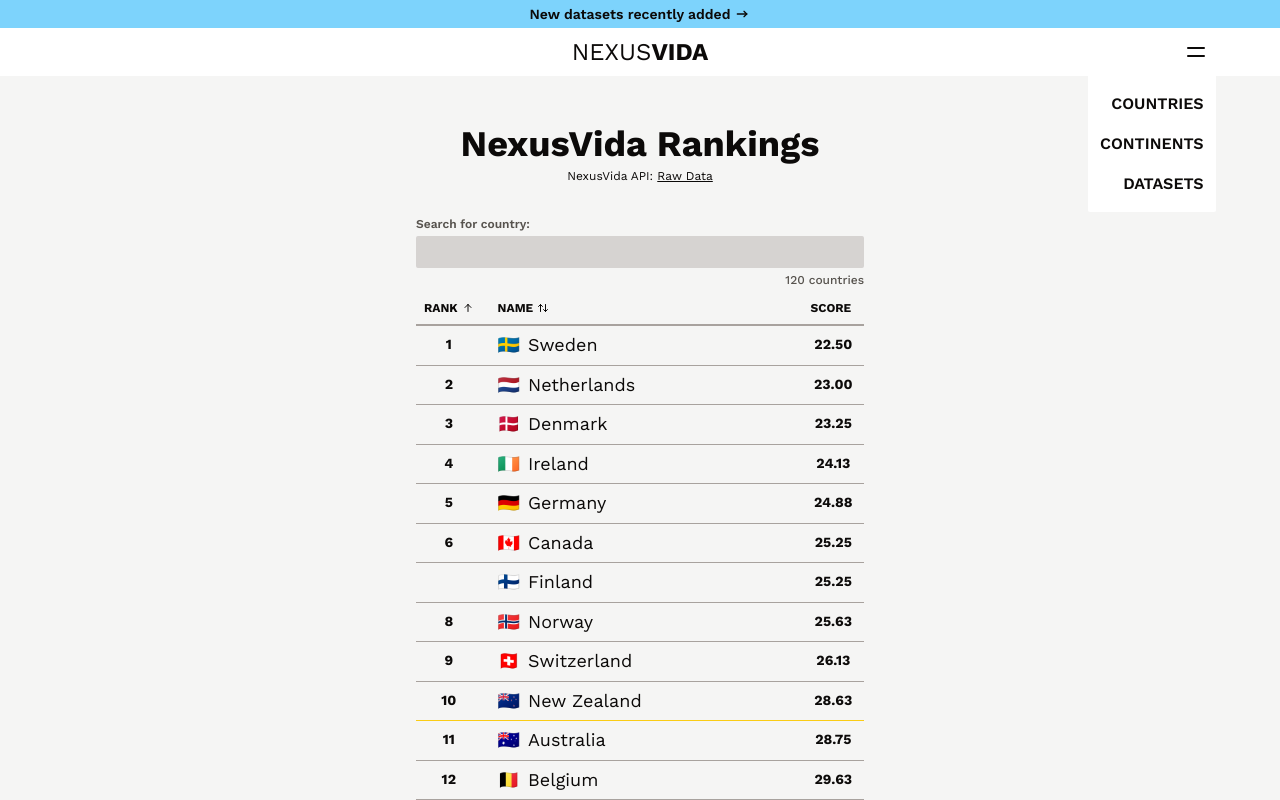
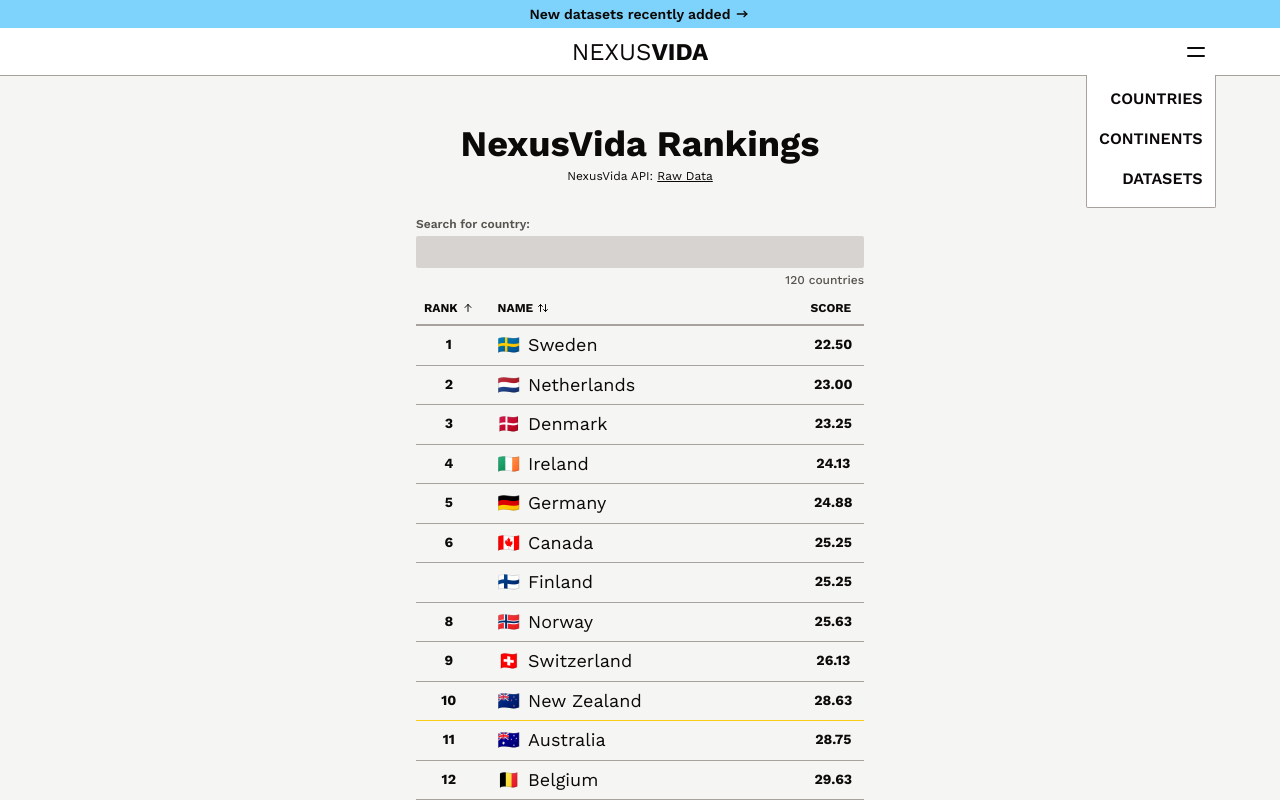
Before and after one commit to spencerlabs/nexusvida, a Next.js app: page / in a window 1280 px wide. Both pictures are taken after a click on the button "Toggle menu". Shown: the top 800 px of the page. Built offline with nearby package versions, Linux system fonts and the light colour scheme.

Commit message:
Update borders

```diff
--- a/src/app/countries/[slug]/page.tsx
+++ b/src/app/countries/[slug]/page.tsx
@@ -67,7 +67,7 @@
         {Object.keys(data).map((dataset) => (
           <dl
             key={dataset}
-            className="relative flex flex-col items-center justify-start gap-1 rounded-md border border-stone-400 p-4 text-center transition-colors hover:bg-white dark:border-stone-600 dark:hover:bg-stone-950"
+            className="relative flex flex-col items-center justify-start gap-1 rounded-md border p-4 text-center transition-colors hover:bg-white dark:hover:bg-stone-950"
           >
             <dt className="text-3xl font-bold leading-none">
               {country.data[dataset] || '--'}
--- a/src/app/globals.css
+++ b/src/app/globals.css
@@ -3,6 +3,10 @@
 @tailwind utilities;
 
 @layer base {
+  *, :after, :before {
+    @apply border-stone-400 dark:border-stone-600;
+  }
+
   a {
     @apply transition-colors duration-300 hover:text-sky-700 dark:hover:text-sky-300;
   }
--- a/src/app/layout.tsx
+++ b/src/app/layout.tsx
@@ -67,7 +67,7 @@
             <TbArrowNarrowRight aria-hidden className="ml-1 h-4 w-4" />
           </Link>
         )}
-        <header className="sticky top-0 z-30 grid h-12 grid-cols-[1fr_max-content_1fr] items-stretch bg-white px-wrap uppercase dark:bg-stone-950">
+        <header className="sticky top-0 z-30 grid h-12 grid-cols-[1fr_max-content_1fr] items-stretch border-b bg-white px-wrap uppercase dark:bg-stone-950">
           <BackButton />
 
           <Link href="/" className="flex items-center px-2 text-2xl">
@@ -81,7 +81,7 @@
             </MenuButton>
             <MenuItems
               anchor="bottom end"
-              className="flex flex-col rounded-b-sm bg-white py-2 text-right font-semibold uppercase dark:bg-stone-950"
+              className="z-50 flex flex-col rounded-b-sm border border-t-0 bg-white pb-2 pt-1 text-right font-semibold uppercase dark:bg-stone-950"
             >
               {menuItems.map((item) => (
                 <MenuItem key={item.label}>
@@ -94,7 +94,7 @@
           </Menu>
         </header>
 
-        <main className="mb-8 flex-1 bg-stone-100 px-wrap py-12 dark:bg-stone-900">
+        <main className="mb-8 flex-1 border-b bg-stone-100 px-wrap py-12 dark:bg-stone-900">
           {children}
         </main>
 
--- a/src/components/Table.tsx
+++ b/src/components/Table.tsx
@@ -33,7 +33,7 @@
         >
           <div
             role="row"
-            className="col-span-full grid grid-cols-subgrid border-b-2 border-stone-400 bg-stone-100 text-xs font-bold uppercase dark:border-stone-600 dark:bg-stone-900"
+            className="col-span-full grid grid-cols-subgrid border-b-2 bg-stone-100 text-xs font-bold uppercase dark:bg-stone-900"
           >
             <div
               role="columnheader"
@@ -76,7 +76,7 @@
               <div
                 key={country.slug}
                 role="row"
-                className={`${i !== data.length - 1 ? 'border-b ' : ''}${i !== data.length - 1 && country.ranking < 11 && data[i + 1].ranking > 10 && sort.by === 'ranking' && sort.order === 'asc' ? 'border-yellow-400 dark:border-yellow-600' : 'border-stone-400 dark:border-stone-600'} relative col-span-full grid grid-cols-subgrid text-lg transition-colors hover:bg-white dark:hover:bg-stone-950`}
+                className={`${i !== data.length - 1 ? 'border-b ' : ''}${i !== data.length - 1 && country.ranking < 11 && data[i + 1].ranking > 10 && sort.by === 'ranking' && sort.order === 'asc' ? 'border-yellow-400 dark:border-yellow-600 ' : ''}relative col-span-full grid grid-cols-subgrid text-lg transition-colors hover:bg-white dark:hover:bg-stone-950`}
               >
                 <div
                   role="cell"
```
